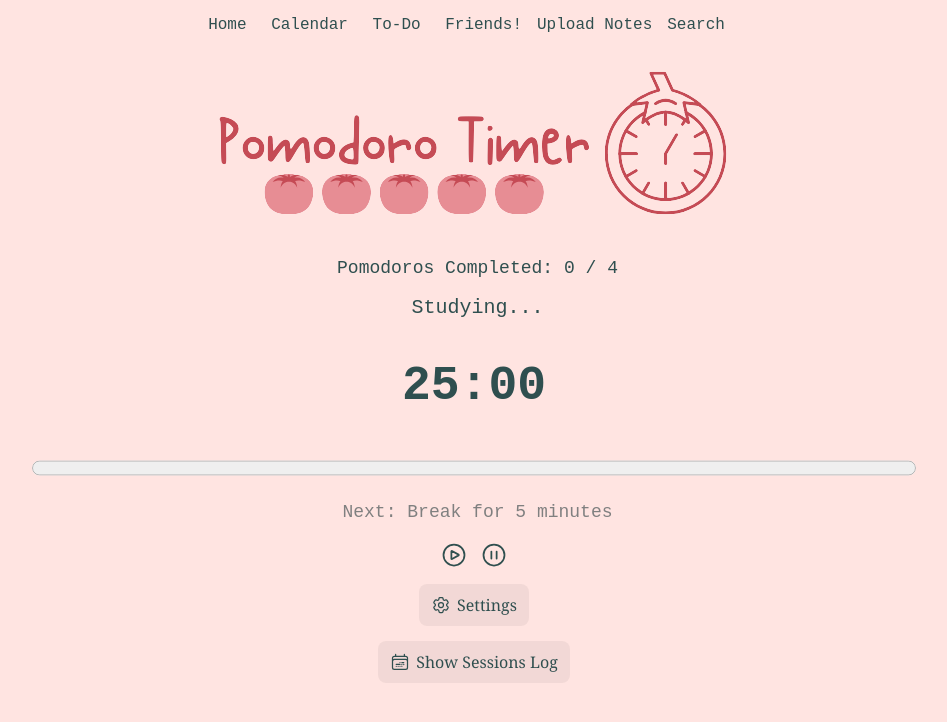
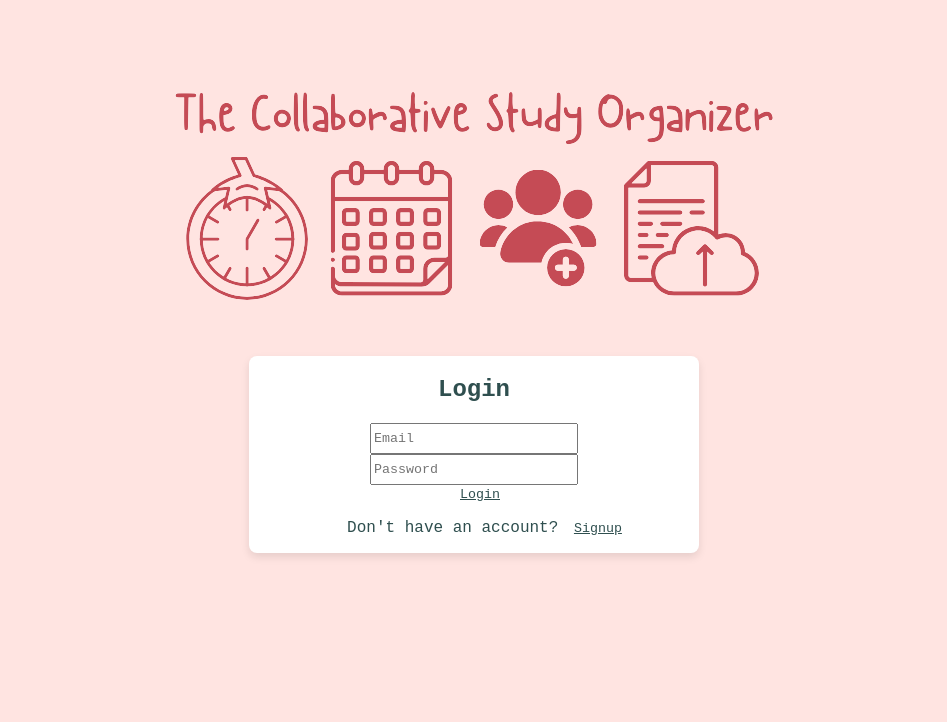
Before and after one commit to sredifer/collaborative-study-organizer, a React (Create React App) app: page /login in a window 1280 px wide. Before the commit this address led to /. Shown: the top 722 px of the page, without its empty margins (166-1113 px from the left). Built offline with nearby package versions, Linux system fonts and the light colour scheme.

Commit message:
Updated README.md & fixed line in App.js

```diff
--- a/src/App.js
+++ b/src/App.js
@@ -17,7 +17,8 @@ import FileUpload from "./components/file-upload/FileUpload";
 import './App.css';
 
 function App() {
-  const [isAuthenticated, setIsAuthenticated] = useState(true);
+  //const [isAuthenticated, setIsAuthenticated] = useState(true);
+  const [isAuthenticated, setIsAuthenticated] = useState(!!localStorage.getItem("token"));
   const [showSettings, setShowSettings] = useState(false);
   const [workMinutes, setWorkMinutes] = useState(25);
   const [breakMinutes, setBreakMinutes] = useState(5);
```
Also changed, not shown: 1 other file (tests, documents, lock files or other folders).
